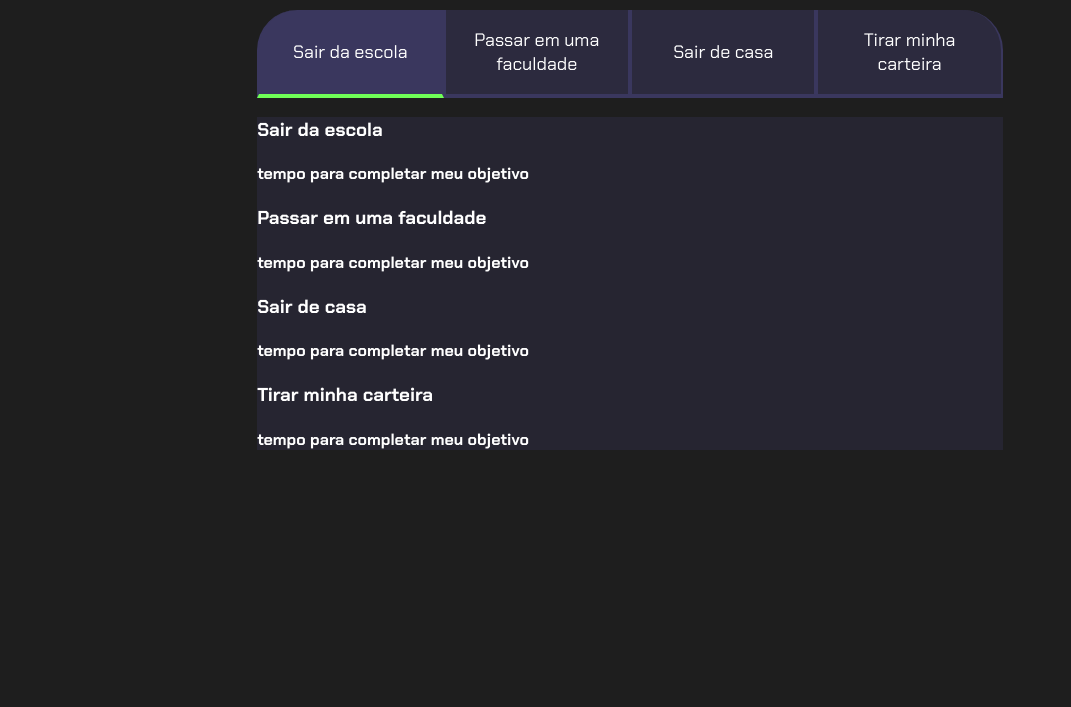
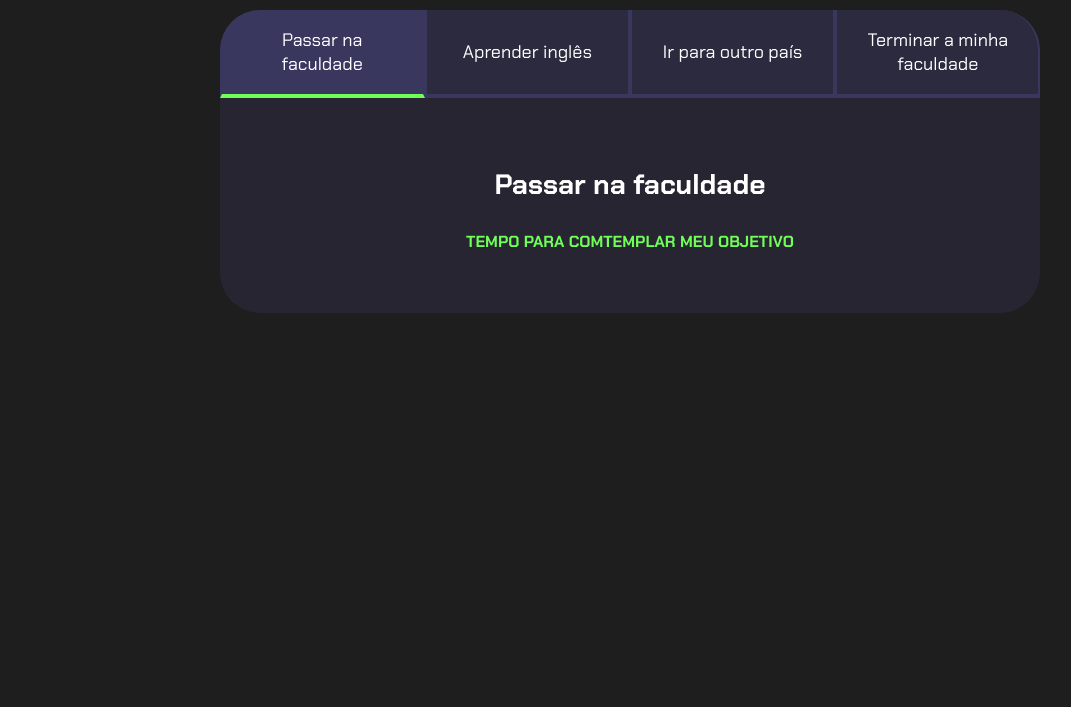
Before and after one commit to lu4oli/projetodosobjetivos-da-LUH, a plain HTML site: page js-projeto-de-vida-codigo-base/index.html in a window 1280 px wide. Shown: the part 93-800 px from the top of the page, without its empty margins (10-1081 px from the left). Drawn offline with Linux system fonts and the light colour scheme.

Commit message:
Add files via upload

```diff
--- a/js-projeto-de-vida-codigo-base/index.html
+++ b/js-projeto-de-vida-codigo-base/index.html
@@ -10,30 +10,30 @@
 
 <body>
     <section class="conteudo-principal">
-        <h2 class="titulo-principal">Meus Objetivos até ano que vem<span>_</span></h2>
+        <h2 class="titulo-principal">Meus Objetivos de vida até 2030<span>_</span></h2>
         <div class="conteudo">
         <div class="botoes">
-            <button class="botao ativo">Sair da escola</button>
-            <button class="botao">Passar em uma faculdade</button>
-            <button class="botao">Sair de casa</button>
-            <button class="botao">Tirar minha carteira</button>
+            <button class="botao ativo">Passar na faculdade</button>
+            <button class="botao">Aprender inglês</button>
+            <button class="botao">Ir para outro país</button>
+            <button class="botao">Terminar a minha faculdade</button>
         </div>
-        <div class="abas-textos">
-      <div class="aba-conteudo">
-            <h3 class="aba-conteudo-titulo-principal">Sair da escola</h3>
-            <h4 class="aba-conteudo-titulo-secundario">tempo para completar meu objetivo</h4>
+        <div class="aba-texto">
+            <div class="aba-conteudo ativo">
+                <h3 class="aba-conteudo-titulo-principal">Passar na faculdade</h3>
+                <h4 class="aba-conteudo-titulo-secundario">Tempo para comtemplar meu objetivo</h4>
             </div>
             <div class="aba-conteudo">
-            <h3 class="aba-conteudo-titulo-principal">Passar em uma faculdade</h3>
-            <h4 class="aba-conteudo-titulo-secundario">tempo para completar meu objetivo</h4>
+                <h3 class="aba-conteudo-titulo-principal">Aprender inglês</h3>
+                <h4 class="aba-conteudo-titulo-secundario">Tempo para comtemplar meu objetivo</h4>
             </div>
             <div class="aba-conteudo">
-            <h3 class="aba-conteudo-titulo-principal">Sair de casa</h3>
-            <h4 class="aba-conteudo-titulo-secundario">tempo para completar meu objetivo</h4>
+                <h3 class="aba-conteudo-titulo-principal">Ir pra outro país</h3>
+                <h4 class="aba-conteudo-titulo-secundario">Tempo para comtemplar meu objetivo</h4>
             </div>
             <div class="aba-conteudo">
-            <h3 class="aba-conteudo-titulo-principal">Tirar minha carteira</h3>
-            <h4 class="aba-conteudo-titulo-secundario">tempo para completar meu objetivo</h4>
+                <h3 class="aba-conteudo-titulo-principal">Terminar a minha faculdade</h3>
+                <h4 class="aba-conteudo-titulo-secundario">Tempo para comtemplar meu objetivo</h4>
             </div>
         </div>
     </div>
--- a/js-projeto-de-vida-codigo-base/style.css
+++ b/js-projeto-de-vida-codigo-base/style.css
@@ -59,25 +59,48 @@ body {
 .botoes {
     display: block;
 }
-.ativo{
+.botao.ativo {
     background-color: var(--botao-ativo);
     border-bottom: 4px solid var(--verde);
 }
 
-.abas-textos{
-    background-color: var(--texto-fundo);
+.aba-texto{
+background-color: var(--texto-fundo);
+padding: 40px;
+border-radius: 0 0 40px 40px;
+}
+
+.aba-conteudo.ativo{
+    display: block;
+}
+.aba-conteudo{
+    display: none;
+}
+
+.aba-conteudo-titulo-principal{
+    font-size: 28px;
+    text-align: center;
+}
+
+.aba-conteudo-titulo-secundario{
+    text-align: center;
+    color: var(--verde);
+    text-transform: uppercase;
 }
 
 @media screen and (min-width: 768px) {
-    .botoes {
+
+    .botoes{
         display: flex;
+    }
     }
 
     .botao:first-child {
         border-radius: 40px 0 0 0;
+
     }
 
     .botao:last-child {
-        border-radius: 0 40px 0 0;
+        border-radius:  0 40px 0 0;
+
     }
-}
```
Lines whose indentation alone changed are shown as unchanged.
